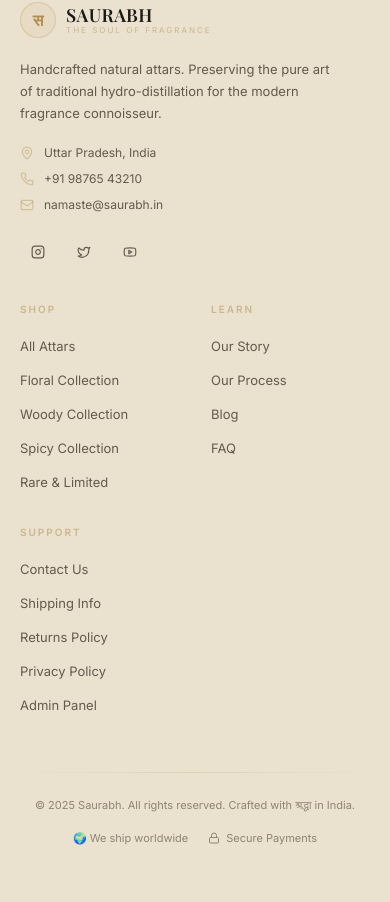
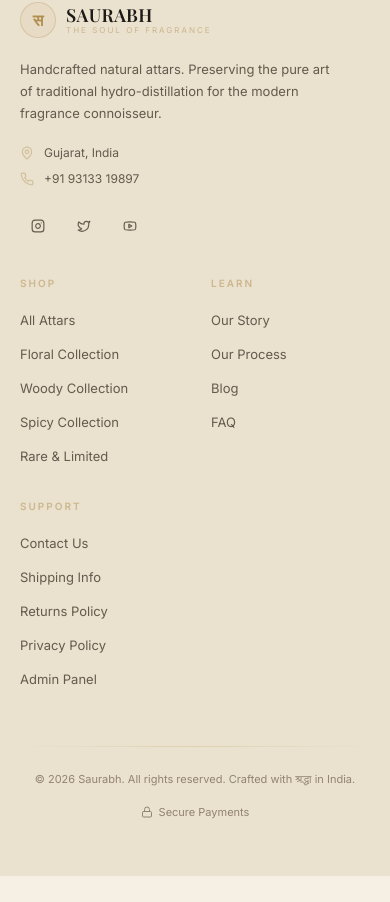
Before and after one commit to PARTHGITHUB-08/Attars, a React (Vite) app in the folder attars_structure/attars/frontend/: page / in a window 390 px wide. Shown: the part 10694-11596 px from the top of the page. After the commit the page ends 11570 px from the top, so only its background shows below. Built offline with nearby package versions, Linux system fonts and the light colour scheme; no server answers; a web font is replaced by a local one.

Commit message:
Update footer details: location to Gujarat, phone to 9313319897, remove email, remove shipping banner, update copyright to 2026

```diff
--- a/attars_structure/attars/frontend/src/components/Footer.jsx
+++ b/attars_structure/attars/frontend/src/components/Footer.jsx
@@ -41,15 +41,11 @@ export default function Footer() {
             <div className="space-y-2 mb-5">
               <div className="flex items-center gap-2.5 text-[12px] text-cream-faint font-body">
                 <MapPin className="w-3.5 h-3.5 text-gold/40 flex-shrink-0" />
-                <span>Uttar Pradesh, India</span>
+                <span>Gujarat, India</span>
               </div>
               <div className="flex items-center gap-2.5 text-[12px] text-cream-faint font-body">
                 <Phone className="w-3.5 h-3.5 text-gold/40 flex-shrink-0" />
-                <span>+91 98765 43210</span>
-              </div>
-              <div className="flex items-center gap-2.5 text-[12px] text-cream-faint font-body">
-                <Mail className="w-3.5 h-3.5 text-gold/40 flex-shrink-0" />
-                <span>namaste@saurabh.in</span>
+                <span>+91 93133 19897</span>
               </div>
             </div>
 
@@ -123,12 +119,9 @@ export default function Footer() {
         <div className="gold-line mb-6" />
         <div className="flex flex-col sm:flex-row items-center justify-between gap-4">
           <p className="text-[11px] text-cream-ghost font-body text-center sm:text-left">
-            © 2025 Saurabh. All rights reserved. Crafted with श्रद्धा in India.
+            © 2026 Saurabh. All rights reserved. Crafted with श्रद्धा in India.
           </p>
           <div className="flex items-center gap-5">
-            <span className="text-[11px] text-cream-ghost font-body flex items-center gap-1.5">
-              🌍 We ship worldwide
-            </span>
             <span className="text-[11px] text-cream-ghost font-body flex items-center gap-1.5">
               <Lock className="w-3 h-3" /> Secure Payments
             </span>
--- a/attars_structure/attars/frontend/src/pages/Admin.jsx
+++ b/attars_structure/attars/frontend/src/pages/Admin.jsx
@@ -1455,7 +1455,7 @@ export default function Admin() {
                       type="text"
                       value={invoiceCustomer.contact}
                       onChange={e => setInvoiceCustomer({ ...invoiceCustomer, contact: e.target.value })}
-                      placeholder="e.g. +91 98765 43210"
+                      placeholder="e.g. +91 93133 19897"
                       className="w-full bg-surface-2 border border-border-subtle rounded-xl p-2.5 text-xs text-cream focus:outline-none focus:border-gold/40"
                     />
                   </div>
```
Also changed, not shown: 1 other file (tests, documents, lock files or other folders).
